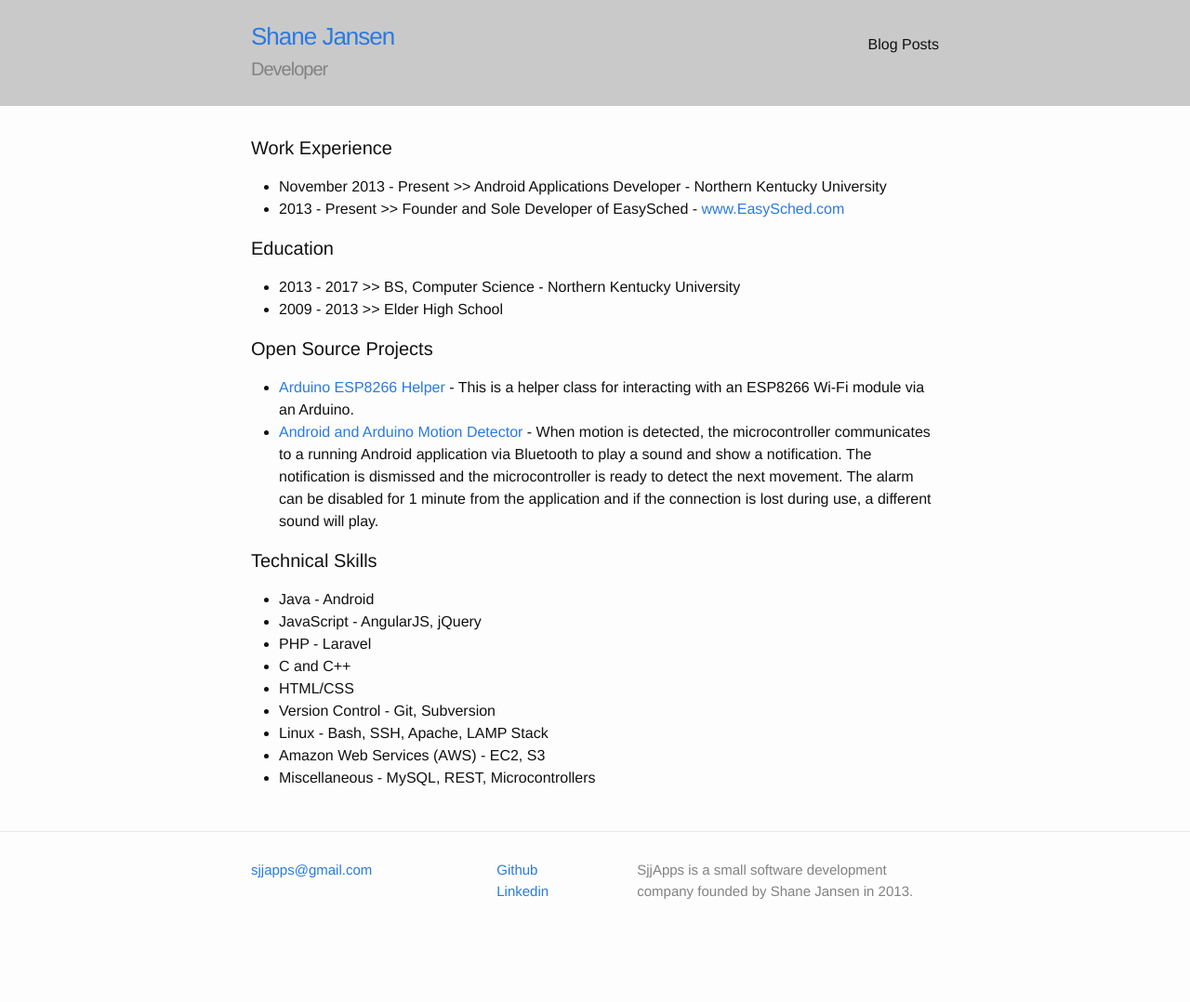
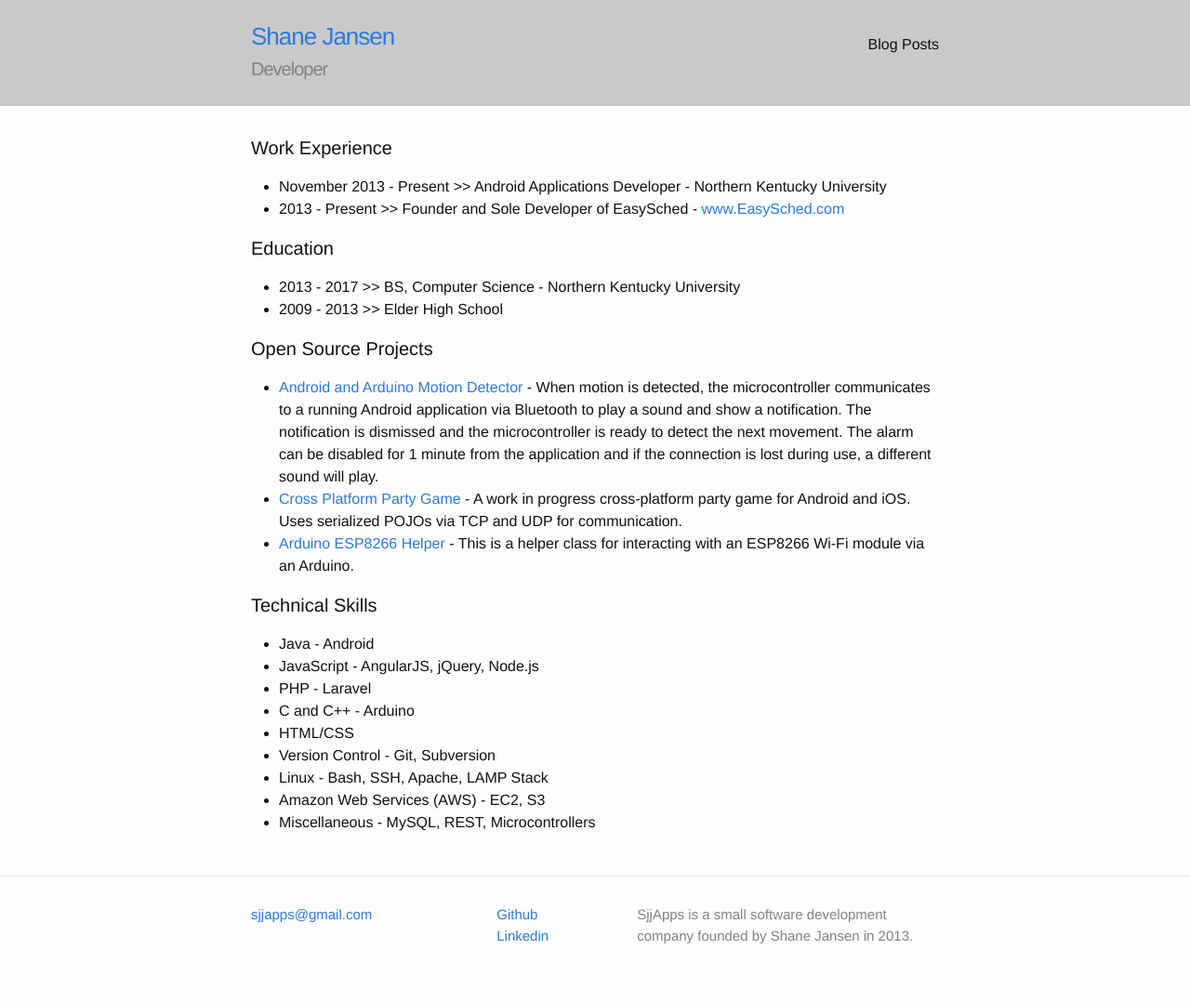
Before and after one commit to ShaneJansen/SjjAppsWebsite, a Jekyll site: the page built from index.html, in a window 1280 px wide. Shown: the whole page at 93% size. Built offline with Jekyll 4.4.1, drawn with Linux system fonts in a browser that asks for light colours; before the commit the page ends 1030 px from its top, so only the background shows below that.

Commit message:
Added open source project. Added some skills.

```diff
--- a/index.html
+++ b/index.html
@@ -33,11 +33,6 @@ layout: default
   <div class="resume-listing">
     <ul>
       <li>
-        <a href="https://github.com/ShaneJansen/ArduinoEsp8266Helper" target="_blank">Arduino ESP8266 Helper</a>
-        - This is a helper class for
-        interacting with an ESP8266 Wi-Fi module via an Arduino.
-      </li>
-      <li>
         <a href="/android-bluetooth-motion-sensor-using-arduino/">Android and Arduino Motion Detector</a>
         - When motion is detected, the microcontroller communicates to a
         running Android application via Bluetooth to play a sound and show
@@ -45,6 +40,16 @@ layout: default
         is ready to detect the next movement. The alarm can be disabled for 1
         minute from the application and if the connection is lost during use,
         a different sound will play.
+      </li>
+      <li>
+        <a href="https://github.com/ShaneJansen/PartyGame" target="_blank">Cross Platform Party Game</a>
+        - A work in progress cross-platform party game for Android and iOS. Uses
+        serialized POJOs via TCP and UDP for communication.
+      </li>
+      <li>
+        <a href="https://github.com/ShaneJansen/ArduinoEsp8266Helper" target="_blank">Arduino ESP8266 Helper</a>
+        - This is a helper class for
+        interacting with an ESP8266 Wi-Fi module via an Arduino.
       </li>
     </ul>
   </div>
@@ -56,13 +61,13 @@ layout: default
         Java - Android
       </li>
       <li>
-        JavaScript - AngularJS, jQuery
+        JavaScript - AngularJS, jQuery, Node.js
       </li>
       <li>
         PHP - Laravel
       </li>
       <li>
-        C and C++
+        C and C++ - Arduino
       </li>
       <li>
         HTML/CSS
```
